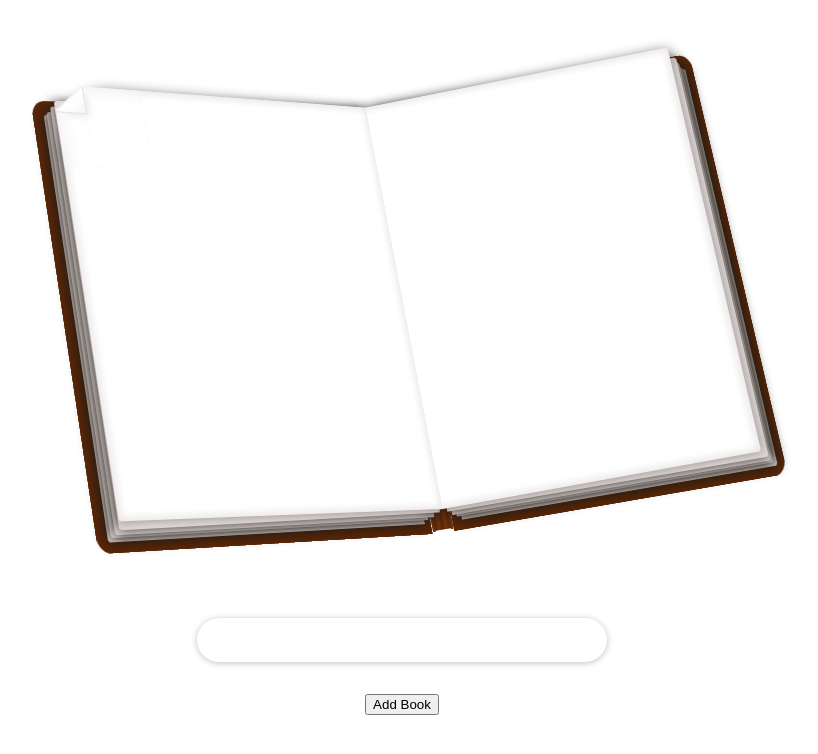
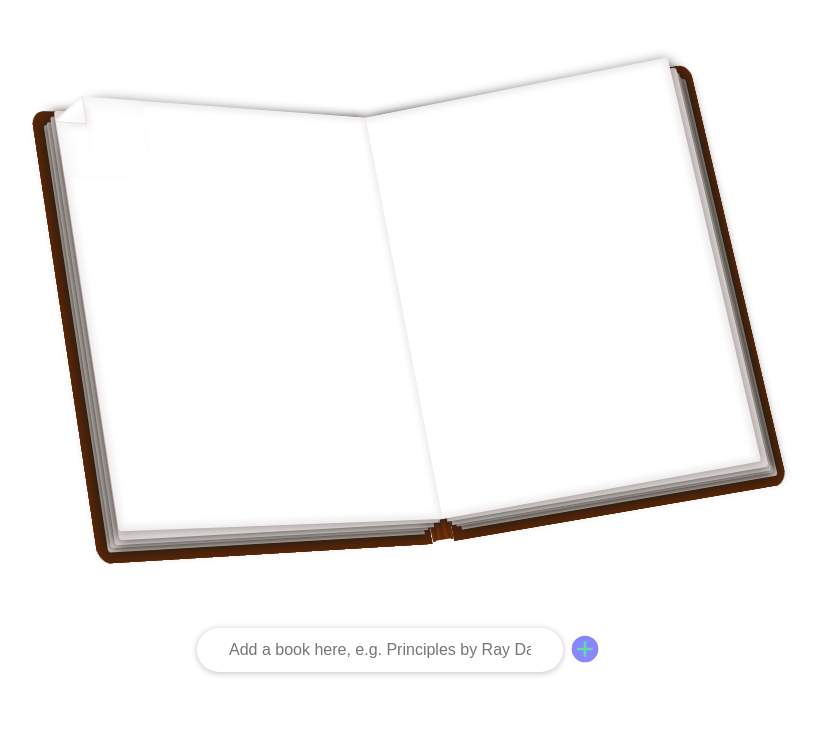
Before and after one commit to carl-hand/booklopedia, a React (Create React App) app in the folder client/: page / in a window 1280 px wide. Shown: the top 754 px of the page, without its empty margins (238-1056 px from the left). Built offline with nearby package versions, Linux system fonts and the light colour scheme; no server answers.

Commit message:
created new Add button component with associated svg icon

```diff
--- /dev/null
+++ b/client/src/AddButton.jsx
@@ -0,0 +1,25 @@
+import React from "react";
+/** @jsx jsx */
+import { jsx, css } from "@emotion/core";
+import { AddIcon } from "./AddIcon";
+
+const addBookCss = css`
+  border: none;
+  background-color: transparent;
+  outline: none;
+
+  &:hover {
+    cursor: pointer;
+  }
+`;
+export const AddButton = (props) => {
+  const handleClick = () => {
+    props.handleAddClick();
+  };
+
+  return (
+    <button css={addBookCss} type="button" onClick={handleClick}>
+      <AddIcon />
+    </button>
+  );
+};
--- /dev/null
+++ b/client/src/AddIcon.jsx
@@ -0,0 +1,31 @@
+import React from "react";
+/** @jsx jsx */
+import { jsx, css } from "@emotion/core";
+import { SIZING_AND_SPACING_PX } from "./sizingSystem";
+
+const svgCss = css`
+  height: ${SIZING_AND_SPACING_PX[32]};
+  width: ${SIZING_AND_SPACING_PX[32]};
+`;
+
+const primaryCss = css`
+  fill: hsl(158, 58%, 62%);
+`;
+
+const secondaryCss = css`
+  fill: hsl(240, 95%, 76%);
+`;
+
+export const AddIcon = (props) => {
+  return (
+    <React.Fragment>
+      <svg xmlns="http://www.w3.org/2000/svg" viewBox="0 0 24 24" css={svgCss}>
+        <circle cx="12" cy="12" r="10" css={secondaryCss} />
+        <path
+          css={primaryCss}
+          d="M13 11h4a1 1 0 0 1 0 2h-4v4a1 1 0 0 1-2 0v-4H7a1 1 0 0 1 0-2h4V7a1 1 0 0 1 2 0v4z"
+        />
+      </svg>
+    </React.Fragment>
+  );
+};
--- a/client/src/SearchBar.js
+++ b/client/src/SearchBar.js
@@ -4,6 +4,7 @@ import axios from "axios";
 import { jsx, css } from "@emotion/core";
 import { url } from "./constants";
 import dotenv from "dotenv";
+import { AddButton } from "./AddButton";
 
 dotenv.config();
 
@@ -11,7 +12,6 @@ const searchBarContainerCss = css`
   padding: 30px;
   width: 410px;
   display: flex;
-  flex-direction: column;
   align-items: center;
 `;
 
@@ -27,8 +27,6 @@ const inputSearchCss = css`
   padding: 0 32px;
   margin: 32px 0;
 `;
-
-const addButtonCss = css``;
 
 export const SearchBar = (props) => {
   const [searchTerm, setSearchTerm] = useState("");
@@ -83,10 +81,12 @@ export const SearchBar = (props) => {
 
   return (
     <div css={searchBarContainerCss}>
-      <input css={inputSearchCss} onChange={handleChange} />
-      <button css={addButtonCss} onClick={handleClick}>
-        Add Book
-      </button>
+      <input
+        css={inputSearchCss}
+        placeholder="Add a book here, e.g. Principles by Ray Dalio"
+        onChange={handleChange}
+      />
+      <AddButton handleAddClick={handleClick} />
     </div>
   );
 };
--- /dev/null
+++ b/client/src/sizingSystem.js
@@ -0,0 +1,32 @@
+export const TYPE_SCALE_PX = {
+  12: "12px",
+  14: "14px",
+  16: "16px",
+  18: "18px",
+  20: "20px",
+  24: "24px",
+  30: "30px",
+  36: "36px",
+  48: "48px",
+  60: "60px",
+  72: "72px",
+};
+
+export const SIZING_AND_SPACING_PX = {
+  4: "4px",
+  8: "8px",
+  12: "12px",
+  16: "16px",
+  24: "24px",
+  32: "32px",
+  48: "48px",
+  64: "64px",
+  96: "96px",
+  128: "128px",
+  192: "192px",
+  256: "256px",
+  384: "384px",
+  512: "512px",
+  640: "640px",
+  768: "768px",
+};
```
